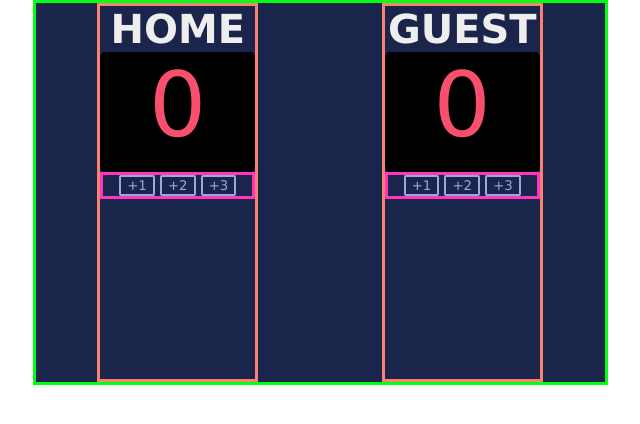
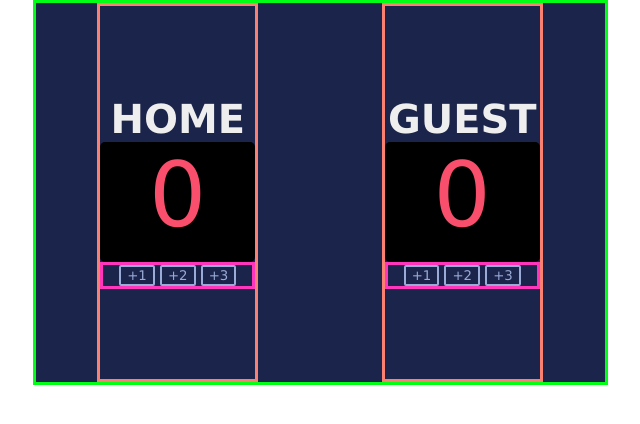
Before and after one commit to korot0/scoreboard, a plain HTML site: page index.html in a window 1280 px wide. Shown: the whole page, without its empty margins (320-960 px from the left). Drawn offline with Linux system fonts and the light colour scheme.

Commit message:
Center home and guest containers

```diff
--- a/styles.css
+++ b/styles.css
@@ -15,6 +15,13 @@ body {
     height: 385px;
     text-align: center;
     margin: auto;
+}
+
+.home-container,
+.guest-container {
+    display: flex;
+    flex-direction: column;
+    justify-content: center
 }
 
 .header {
```
